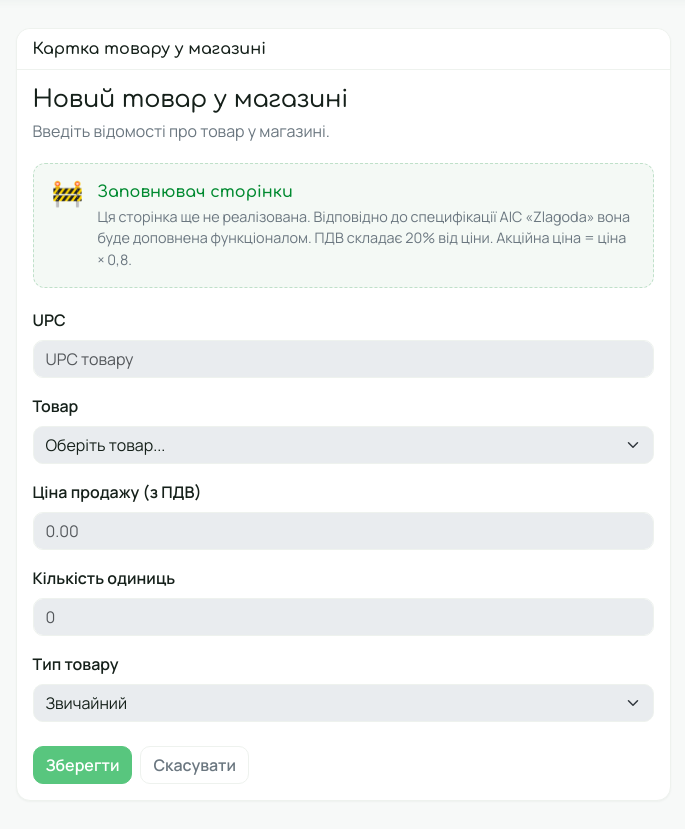
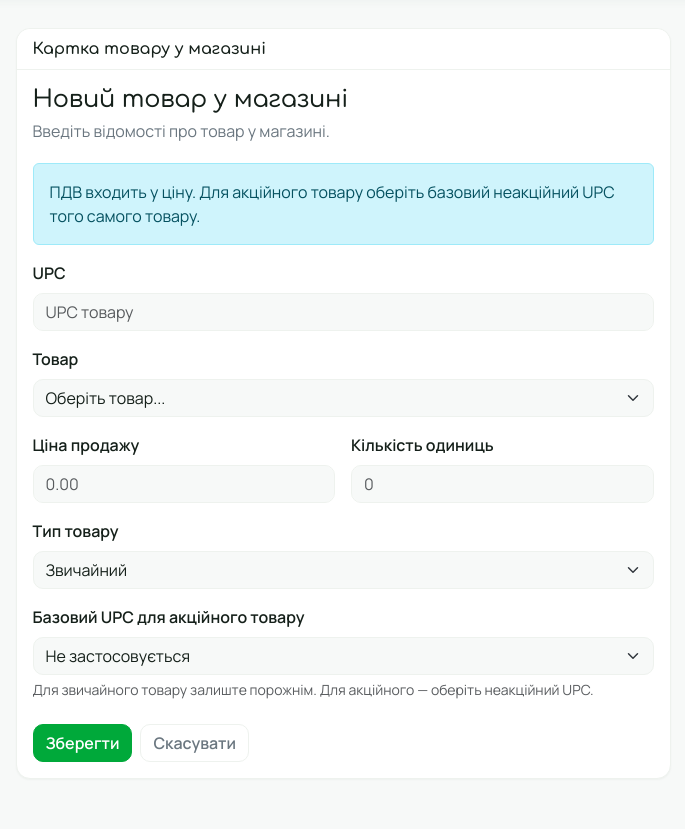
Before and after one commit to Danylo202/ZlagodaApp, a Spring app: template src/main/resources/templates/store-products/form.html in a window 1280 px wide. Shown: the part 59-888 px from the top of the page, without its empty margins (297-982 px from the left). After the commit the page ends 821 px from the top, so only its background shows below. Run offline with Thymeleaf, Linux system fonts and the light colour scheme; the template is opened without the code that fills it: most values are stand-ins (such as "Sample title", 1, 10 or a date in 2020); data that the repository does not hold is empty; some of the project's set-up classes (security, data sources, template engines, error pages and the like) are left out, and stand-ins take their place.

Commit message:
Wire Store_Product management UI

```diff
--- a/src/main/java/com/example/zlagoda/model/StoreProduct.java
+++ b/src/main/java/com/example/zlagoda/model/StoreProduct.java
@@ -11,6 +11,8 @@ public class StoreProduct {
     private Double sellingPrice;
     private Integer productsNumber;
     private boolean promotional;
+
+    private String productName; // joined data
 
     public StoreProduct(String UPC, String UPCProm, Integer idProduct, Double sellingPrice, Integer productsNumber, boolean promotional) {
         if((UPCProm==null && promotional==false) || (UPCProm!=null && promotional==true)) {
--- a/src/main/resources/application.properties
+++ b/src/main/resources/application.properties
@@ -2,6 +2,10 @@ spring.application.name=zlagoda
 spring.datasource.url=jdbc:ucanaccess://${user.dir}/ZlagodaDB_Sadykov.accdb;memory=true
 # spring.datasource.url=jdbc:ucanaccess://./ZlagodaDB_Sadykov.accdb;memory=true
 spring.datasource.driver-class-name=net.ucanaccess.jdbc.UcanaccessDriver
+# UCanAccess/Access is fragile with pooled connections: after writes, Hikari can reuse a closed
+# internal HSQL connection and later SELECTs fail with "connection exception: closed".
+# Use plain DriverManager connections instead of a pool.
+spring.datasource.type=org.springframework.jdbc.datasource.DriverManagerDataSource
 
 # Authentication is configured in SecurityConfig and reads BCrypt hashes from Employee.password_hash.
 
--- a/src/main/resources/templates/store-products/form.html
+++ b/src/main/resources/templates/store-products/form.html
@@ -11,19 +11,67 @@
                 <div class="card-header">Картка товару у магазині</div>
                 <div class="card-body">
                     <div class="zl-title">
-                        <h1>Новий товар у магазині</h1>
+                        <h1 th:text="${mode == 'edit' ? 'Редагувати товар у магазині' : 'Новий товар у магазині'}">Новий товар у магазині</h1>
                         <p>Введіть відомості про товар у магазині.</p>
                     </div>
 
-                    <div th:replace="~{fragments/layout :: placeholder-banner('ПДВ складає 20% від ціни. Акційна ціна = ціна × 0,8.')}"></div>
+                    <div th:if="${error}" class="alert alert-danger" th:text="${error}"></div>
+                    <div class="alert alert-info">
+                        ПДВ входить у ціну. Для акційного товару оберіть базовий неакційний UPC того самого товару.
+                    </div>
 
-                    <form>
-                        <div class="mb-3"><label class="form-label">UPC</label><input class="form-control" disabled placeholder="UPC товару"></div>
-                        <div class="mb-3"><label class="form-label">Товар</label><select class="form-select" disabled><option>Оберіть товар...</option></select></div>
-                        <div class="mb-3"><label class="form-label">Ціна продажу (з ПДВ)</label><input class="form-control" disabled placeholder="0.00"></div>
-                        <div class="mb-3"><label class="form-label">Кількість одиниць</label><input class="form-control" disabled placeholder="0"></div>
-                        <div class="mb-3"><label class="form-label">Тип товару</label><select class="form-select" disabled><option>Звичайний</option><option>Акційний</option></select></div>
-                        <div th:replace="~{fragments/layout :: form-actions('Зберегти', @{/store-products}, true)}"></div>
+                    <form th:action="@{/store-products/save}" th:object="${storeProduct}" method="post">
+                        <div class="mb-3">
+                            <label for="upc" class="form-label">UPC</label>
+                            <input id="upc" type="text" th:field="*{UPC}" class="form-control" required th:readonly="${mode == 'edit'}" placeholder="UPC товару">
+                            <div class="form-text" th:if="${mode == 'edit'}">UPC є ключем запису, тому під час редагування не змінюється.</div>
+                        </div>
+
+                        <div class="mb-3">
+                            <label for="product" class="form-label">Товар</label>
+                            <select id="product" th:field="*{idProduct}" class="form-select" required>
+                                <option value="">Оберіть товар...</option>
+                                <option th:each="p : ${allBaseProducts}"
+                                        th:value="${p.idProduct}"
+                                        th:text="${p.productName + ' · ' + p.producer}">
+                                    Товар
+                                </option>
+                            </select>
+                        </div>
+
+                        <div class="row g-3">
+                            <div class="col-md-6">
+                                <label for="price" class="form-label">Ціна продажу</label>
+                                <input id="price" type="number" step="0.01" min="0" th:field="*{sellingPrice}" class="form-control" required placeholder="0.00">
+                            </div>
+                            <div class="col-md-6">
+                                <label for="qty" class="form-label">Кількість одиниць</label>
+                                <input id="qty" type="number" min="0" th:field="*{productsNumber}" class="form-control" required placeholder="0">
+                            </div>
+                        </div>
+
+                        <div class="mb-3 mt-3">
+                            <label for="promotional" class="form-label">Тип товару</label>
+                            <select id="promotional" th:field="*{promotional}" class="form-select">
+                                <option th:value="false">Звичайний</option>
+                                <option th:value="true">Акційний</option>
+                            </select>
+                        </div>
+
+                        <div class="mb-3">
+                            <label for="upcProm" class="form-label">Базовий UPC для акційного товару</label>
+                            <select id="upcProm" th:field="*{UPCProm}" class="form-select">
+                                <option value="">Не застосовується</option>
+                                <option th:each="base : ${baseStoreProducts}"
+                                        th:value="${base.UPC}"
+                                        th:text="${base.UPC + ' · ' + (base.productName != null ? base.productName : base.idProduct)}">
+                                    UPC
+                                </option>
+                            </select>
+                            <div class="form-text">Для звичайного товару залиште порожнім. Для акційного — оберіть неакційний UPC.</div>
+                        </div>
+
+                        <div th:replace="~{fragments/layout :: form-actions('Зберегти', @{/store-products}, false)}"></div>
                     </form>
                 </div>
             </div>
```
Also changed, not shown: src/main/java/com/example/zlagoda/controller/StoreProductController.java (+38 -2 lines), src/main/java/com/example/zlagoda/repository/StoreProductRepository.java (+47 -21 lines), src/main/resources/templates/store-products/list.html (+38 -4 lines), 1 other file.
